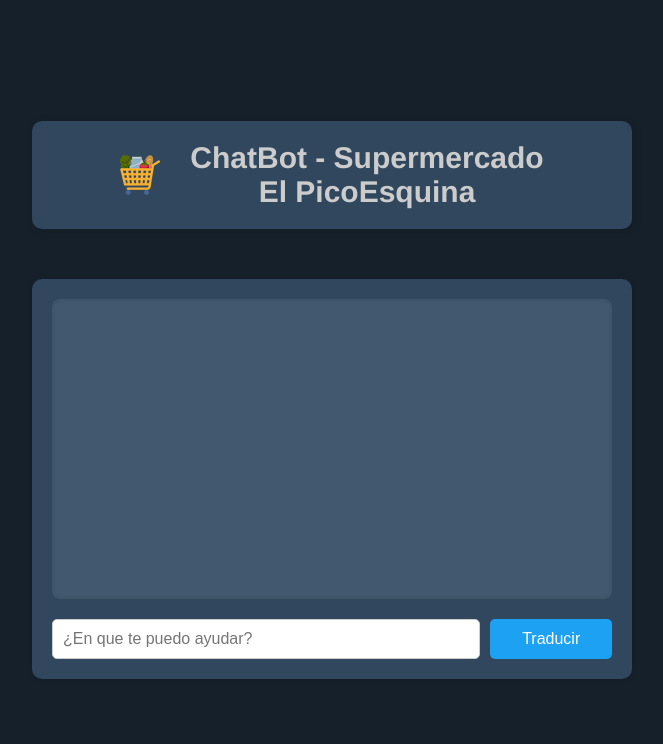
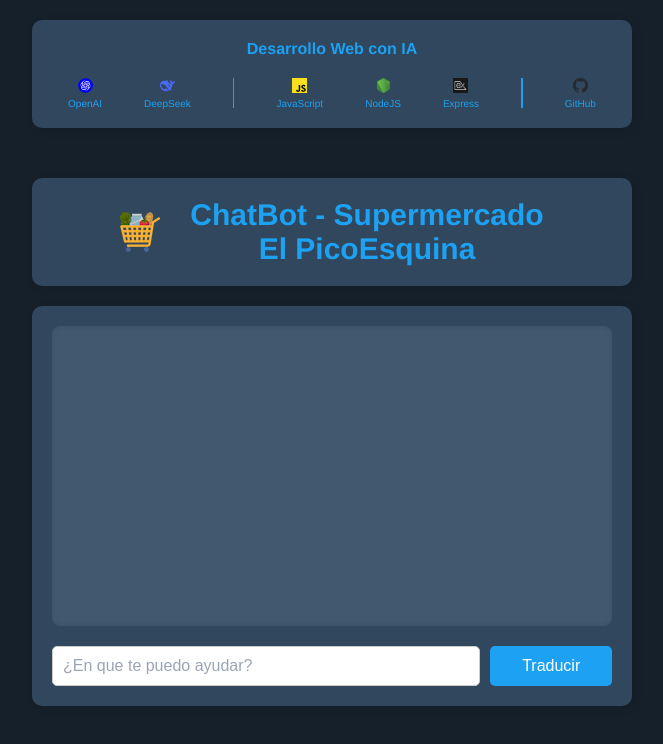
Before and after one commit to AntoniCut/01-udemy--01-victor-robles-web--08-desarrollo-web-ia-openai-deepseek---02-chatbot-de-negocio-openai, a website: page public/index.html in a window 1280 px wide. Shown: the whole page, without its empty margins (308-971 px from the left). Drawn offline with Linux system fonts and the light colour scheme.

Commit message:
Refactor: html y css

```diff
--- a/public/assets/css/styles.css
+++ b/public/assets/css/styles.css
@@ -12,6 +12,7 @@
     --color-bg-body:        #15202b;
     --color-bg-panel:       #30475d;
     --color-bg-messages:    #41586e;
+    --color-bg-option-odd:  #3a506b;
 
     /* Mensajes */
     --color-msg-user-bg:    #007bff;
@@ -21,7 +22,8 @@
 
     /* Input */
     --color-input-border:   #cccccc;
-    --color-input-focus:    #007bff;
+    --color-input-focus:    #1da1f2;
+    --color-input-placeholder: #9aa5b4;
 
     /* Botón */
     --color-btn-bg:         #1da1f2;
@@ -30,8 +32,45 @@
     --color-btn-text:       #ffffff;
 
     /* Textos generales */
-    --color-text-header:    #cccccc;
+    --color-text-header:    #1da1f2;
+    --color-text-separator: #1da1f2;
+
+    /* Bordes */
+    --border-radius-sm: 5px;
+    --border-radius-md: 0.8rem;
+    --border-radius-lg: 1rem;
+
+    /* Sombras */
+    --shadow-panel: 2px 2px 10px rgba(0, 0, 0, 0.1);
+    --shadow-inset: inset 0 0 5px rgba(0, 0, 0, 0.1);
+    --shadow-btn-hover: 0 0 5px var(--color-btn-shadow);
+    --shadow-input-focus: 0 0 5px var(--color-input-focus);
+
+    /* Transiciones */
+    --transition-fast: 300ms ease;
+    --transition-smooth: 300ms ease-in-out;
+    --page-transition-duration: 1000ms;
+    --page-transition-easing: ease-in-out;
 }
+
+
+/*  -----  view transitions  -----  */
+@view-transition {
+    navigation: auto;
+}
+
+::view-transition-old(root),
+::view-transition-new(root),
+::view-transition-group(root),
+::view-transition-old(*),
+::view-transition-new(*),
+::view-transition-group(*) {
+    animation-duration: var(--page-transition-duration);
+    animation-timing-function: var(--page-transition-easing);
+}
+
+
+/*  -----  Reset y estilos globales  -----  */
 
 * {
     margin: 0;
@@ -40,23 +79,101 @@
 }
 
 body {
-    height: 100dvh;
+    min-height: 100dvh;
     display: flex;
     flex-direction: column;
     align-items: center;
-    justify-content: center;
+    justify-content: flex-start;
+    gap: 2rem;
+    padding: 2rem 0;
     background-color: var(--color-bg-body);
     font-family: Helvetica, sans-serif, Arial;
-
 }
 
-.layout__chat {
-    width: 95%;
+.layout {
+    width: 100%;
     max-width: 60rem;
+    height: 100%;
+    display: flex;
+    flex-direction: column;
+}
+
+
+/*  -----  Layout principal  -----  */
+
+.layout__header-project {
+    width: 100%;
     display: flex;
     flex-direction: column;
     align-items: center;
-    gap: 5rem;
+    gap: 1rem;
+    padding: 2rem;
+    margin-bottom: 5rem;
+    border-radius: var(--border-radius-lg);
+    font-size: 1rem;
+    background-color: var(--color-bg-panel);
+    box-shadow: var(--shadow-panel);
+}
+
+.header__title-project {
+    font-size: 1.6rem;
+    font-weight: bold;
+    color: var(--color-text-header);
+    text-align: center;
+}
+
+
+/*  -----  Tech stack icons  -----  */
+
+.header__tech-stack {
+    width: 100%;
+    display: flex;
+    flex-wrap: wrap;
+    justify-content: space-around;
+    gap: 1rem;
+    margin-top: 1rem;
+}
+
+.tech-item {
+    height: 3rem;
+    display: flex;
+    flex-direction: column;
+    align-items: center;
+    gap: 0.5rem;
+}
+
+.tech-item--separator {
+    width: 0.15rem;
+    height: 3rem;
+    background-color: var(--color-text-separator);
+}
+
+.tech-icon {
+    width: 1.5rem;
+    height: 1.5rem;
+    object-fit: contain;
+    transition: transform var(--transition-fast);
+}
+
+.tech-icon:hover {
+    transform: scale(1.1);
+}
+
+.tech-name {
+    font-size: 1rem;
+    color: var(--color-text-header);
+    font-weight: 500;
+}
+
+
+/*  -----  Estilos del Proyecto  -----  */
+
+.layout__chat {
+    width: 100%;
+    display: flex;
+    flex-direction: column;
+    align-items: center;
+    gap: 2rem;
 }
 
 
@@ -71,9 +188,9 @@
     align-items: center;
     gap: 3rem;
     padding: 2rem;
-    border-radius: 1rem;
+    border-radius: var(--border-radius-lg);
     background-color: var(--color-bg-panel);
-    box-shadow: 2px 2px 10px rgba(0, 0, 0, 0.1);
+    box-shadow: var(--shadow-panel);
 }
 
 .header__icon {
@@ -107,8 +224,8 @@
     display: flex;
     flex-direction: column;
     background-color: var(--color-bg-panel);
-    border-radius: 1rem;
-    box-shadow: 0 0.5px 5px rgba(0, 0, 0, 0.1);
+    border-radius: var(--border-radius-lg);
+    box-shadow: var(--shadow-panel);
     padding: 2rem;
 }
 
@@ -123,16 +240,16 @@
     flex-direction: column;
     gap: 1rem;
     padding: 1rem;
-    border-radius: 0.8rem;
+    border-radius: var(--border-radius-md);
     background-color: var(--color-bg-messages);
-    box-shadow: inset 0 0 5px rgba(0, 0, 0, 0.1);
+    box-shadow: var(--shadow-inset);
 }
 
 .chat__message {
     max-width: 90%;
     padding: 1.5rem;
     font-size: 1.8rem;
-    border-radius: 1rem;
+    border-radius: var(--border-radius-lg);
     word-wrap: break-word;
 }
 
@@ -185,31 +302,34 @@
     border: 1px solid var(--color-input-border);
     padding: 1rem;
     font-size: 1.6rem;
-    border-radius: 5px;
-    transition: all 300ms ease-in-out;
+    border-radius: var(--border-radius-sm);
+    transition: all var(--transition-smooth);
+}
+
+.chat__input::placeholder {
+    color: var(--color-input-placeholder);
+    opacity: 1;
 }
 
 .chat__input:focus {
     border-color: var(--color-input-focus);
-    box-shadow: 0 0 5px var(--color-input-focus);
+    box-shadow: var(--shadow-input-focus);
 }
 
 .chat__button {
     flex: 1;
     padding: 1rem;
     font-size: 1.6rem;
-    border-radius: 5px;
-    border: 1px solid #ccc;
+    border-radius: var(--border-radius-sm);
     cursor: pointer;
-    transition: all 300ms ease-in-out;
     background-color: var(--color-btn-bg);
     color: var(--color-btn-text);
     border: none;
     outline: none;
-    transition: all 300ms ease;
+    transition: all var(--transition-fast);
 }
 
 .chat__button:hover {
     background-color: var(--color-btn-bg-hover);
-    box-shadow: 0 0 5px var(--color-btn-shadow);
+    box-shadow: var(--shadow-btn-hover);
 }
--- a/public/index.html
+++ b/public/index.html
@@ -22,6 +22,59 @@
 
 <body>
 
+    <div class="layout">
+
+
+        <header class="layout__header-project">
+
+            <h1 class="header__title-project">
+                Desarrollo Web con IA
+            </h1>
+
+            <div class="header__tech-stack">
+
+                <div class="tech-item">
+                    <img src="./assets/img/openai-platform.svg" alt="OpenAI" class="tech-icon">
+                    <span class="tech-name"> OpenAI </span>
+                </div>
+
+                <div class="tech-item">
+                    <img src="./assets/img/deepseek.png" alt="DeepSeek" class="tech-icon">
+                    <span class="tech-name"> DeepSeek </span>
+                </div>
+
+                <div class="tech-item tech-item--separator">
+                    <!--  -----  Separador  -----  -->
+                </div>
+
+                <div class="tech-item">
+                    <img src="./assets/img/javascript.svg" alt="JavaScript" class="tech-icon">
+                    <span class="tech-name"> JavaScript </span>
+                </div>
+
+                <div class="tech-item">
+                    <img src="./assets/img/nodejs-icon.ico" alt="NodeJS" class="tech-icon">
+                    <span class="tech-name"> NodeJS </span>
+                </div>
+
+                <div class="tech-item">
+                    <img src="./assets/img/express.png" alt="Express" class="tech-icon">
+                    <span class="tech-name"> Express </span>
+                </div>
+
+                <div class="tech-item tech-item--separator">
+                    <!--  -----  Separador  -----  -->
+                </div>
+
+                <div class="tech-item">
+                    <img src="./assets/img/github.svg" alt="GitHub" class="tech-icon">
+                    <span class="tech-name"> GitHub </span>
+                </div>
+
+            </div>
+
+        </header>
+
 
         <div class="layout__chat">
 
@@ -35,11 +88,11 @@
                     alt="Ícono de Carrito de Supermercado" width="40" height="40"
                 >
 
-            <h1 class="header__title">
+                <h2 class="header__title">
                     ChatBot - Supermercado
                     <br>
                     El PicoEsquina
-            </h1>
+                </h2>
 
             </header>
 
@@ -73,6 +126,9 @@
 
         </div>
 
+
+    </div>
+
 </body>
 
 </html>
```
Lines whose indentation alone changed are shown as unchanged.
